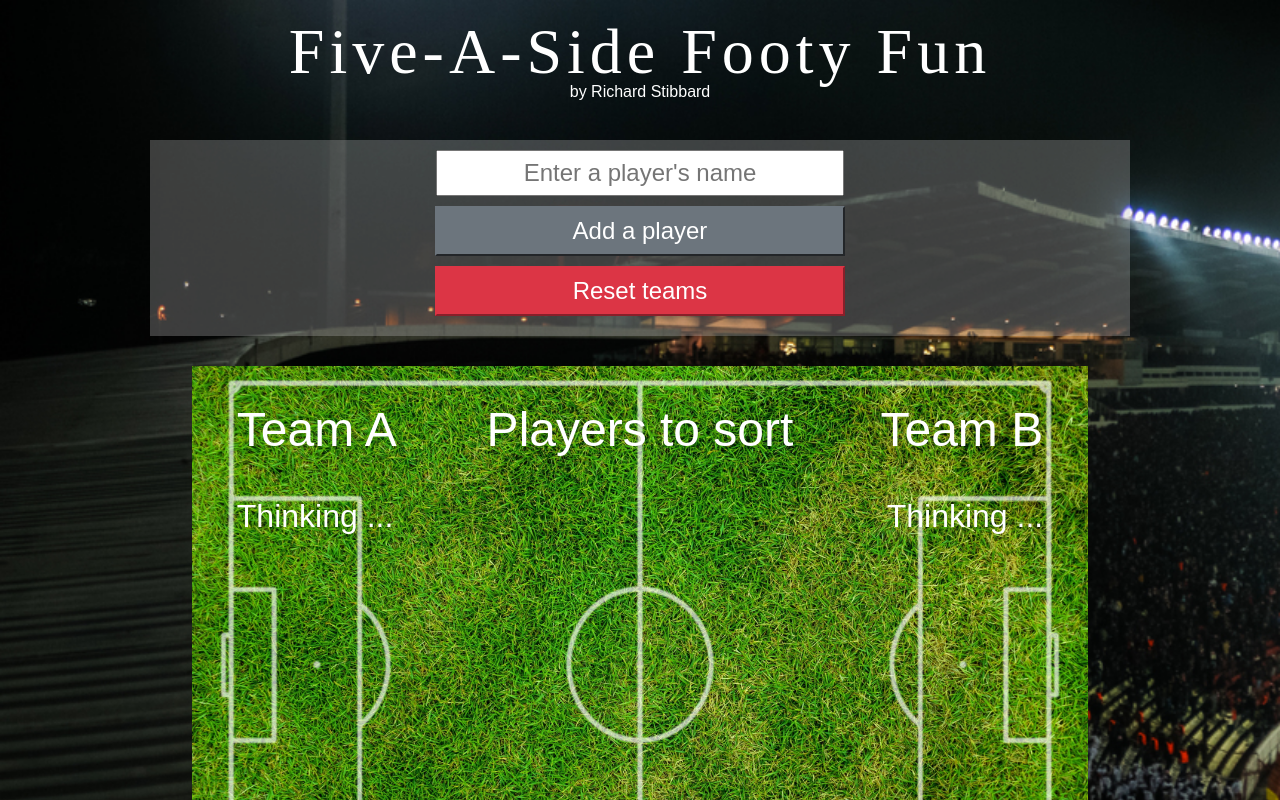
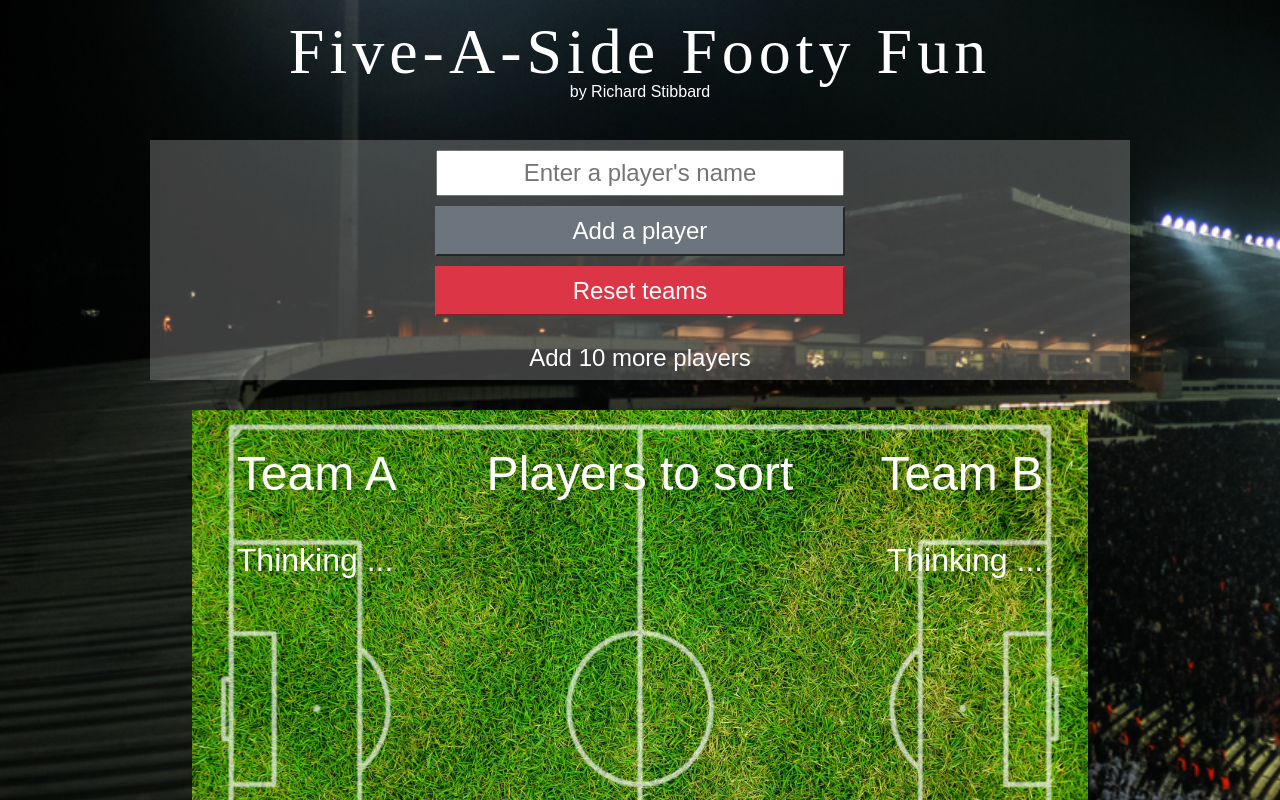
Before and after one commit to rmstibbard/five-a-side, a React (Create React App) app: page / in a window 1280 px wide. Shown: the top 800 px of the page. Built offline with nearby package versions, Linux system fonts and the light colour scheme; a web font is replaced by a local one.

Commit message:
Players entry countdown

```diff
--- a/src/components/NumbersReached/NumbersReached.js
+++ b/src/components/NumbersReached/NumbersReached.js
@@ -1,9 +1,21 @@
+// import React from "react";
+
+// const NumbersReached = ({ numbersReached }) => (
+//   <div>
+//     {numbersReached ? <h2 className='numbers-reached'>Teams Complete</h2> : null}
+//   </div>
+// );
+
+// export default NumbersReached;
+
 import React from "react";
 
-const NumbersReached = ({ numbersReached }) => (
+const NumbersReached = ({ playersList, numbersReached }) => (
   <div>
-    {numbersReached ? <h2 className='numbers-reached'>Teams Complete</h2> : null}
-  </div>
+    {numbersReached ?
+      < h2 className='numbers-reached'>Teams Complete</h2> :
+      <h2 className='numbers-reached'>Add {10 - playersList.length} more players</h2>}
+  </div >
 );
 
 export default NumbersReached;
```
